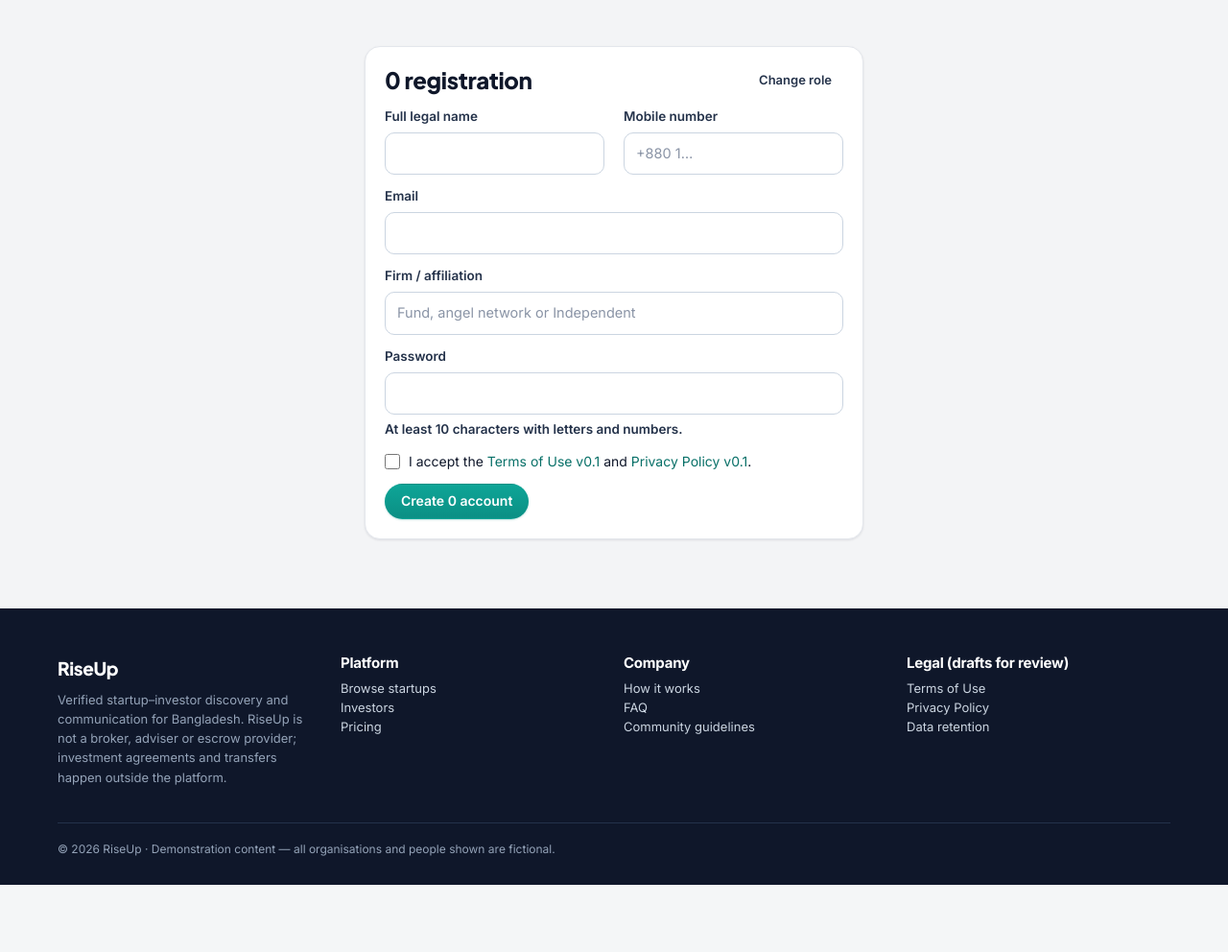
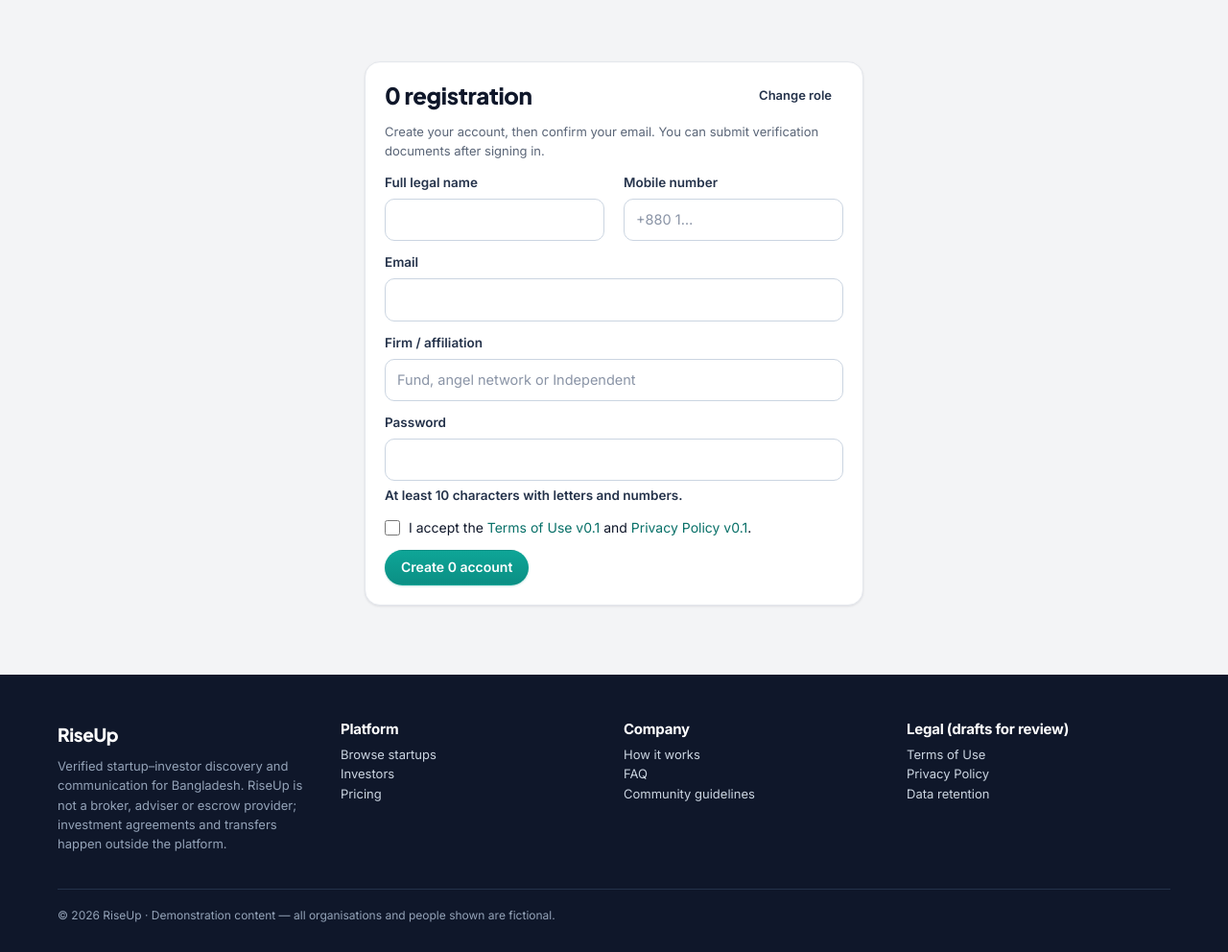
Before and after one commit to boshir-ahmmed/RiseUp, an ASP.NET Core app: template src/RiseUp.Web.UI/Views/Account/Register.cshtml in a window 1280 px wide. Shown: the part 65-1057 px from the top of the page at 96% size. Before the commit the page ends 987 px from the top, so only its background shows below. Run offline with ASP.NET Core 8, Linux system fonts and the light colour scheme; the template is opened without the code that fills it, so the values that code supplies are empty; the project's own start-up code is not run, and a stand-in starts its controllers and pages; some libraries are stand-ins or nearby versions.

Commit message:
Refresh the public homepage and account onboarding

```diff
--- a/src/RiseUp.Web.UI/Views/Account/CheckEmail.cshtml
+++ b/src/RiseUp.Web.UI/Views/Account/CheckEmail.cshtml
@@ -1,6 +1,6 @@
 @model string?
 @{ ViewData["Title"] = "Check your email"; }
 <section class="section" style="padding-top:48px"><div class="container" style="max-width:520px"><div class="card mk-card card-b">
-    <h1 style="font-size:24px">Check your email</h1><p>Your verification email is queued for delivery. You need to verify your email before signing in.</p>
+    <h1 style="font-size:24px">Check your email</h1><p>Your verification email is queued for delivery. You need to verify your email before signing in.</p><a class="btn btn-outline" href="/login#resend">Resend verification email</a>
     @if (Model is not null) { <div class="notice n-warn small">Development only — verification link: <a href="@Model">verify now</a></div> }
 </div></div></section>
--- a/src/RiseUp.Web.UI/Views/Account/Login.cshtml
+++ b/src/RiseUp.Web.UI/Views/Account/Login.cshtml
@@ -1,6 +1,6 @@
 @model LoginViewModel
 @{ ViewData["Title"] = "Sign in"; }
-<section class="section" style="padding-top:48px"><div class="container" style="max-width:460px">
+<section class="section onboarding"><div class="container" style="max-width:460px">
     <form class="card mk-card card-b stack" method="post" action="/login" asp-antiforgery="true">
         <h1 style="font-size:26px">Sign in</h1><p class="small muted">Founders, investors, team members and administrators.</p>
         <div asp-validation-summary="ModelOnly" class="notice n-danger"></div>
@@ -14,7 +14,7 @@
     </form>
 </div></section>
 
-<div class="container" style="max-width:560px"><details><summary>Resend verification email</summary>
+<div class="container" style="max-width:560px"><details id="resend"><summary>Resend verification email</summary>
     <form method="post" action="/account/resend-verification" asp-antiforgery="true" class="stack">
         <label class="field"><span>Account email</span><input class="input" type="email" name="email" autocomplete="email" required /></label>
         <button class="btn btn-outline">Send verification link</button>
--- a/src/RiseUp.Web.UI/Views/Account/Register.cshtml
+++ b/src/RiseUp.Web.UI/Views/Account/Register.cshtml
@@ -1,16 +1,18 @@
 @model RegisterViewModel
 @{ ViewData["Title"] = $"{Model.Role} registration"; }
-<section class="section" style="padding-top:48px"><div class="container" style="max-width:560px">
+<section class="section onboarding"><div class="container" style="max-width:560px">
     <form class="card mk-card card-b stack" method="post" action="/register" asp-antiforgery="true">
         <div class="row between"><h1 style="font-size:24px;margin:0">@Model.Role registration</h1><a class="btn btn-ghost btn-sm" href="/register">Change role</a></div>
-        <div asp-validation-summary="All" class="notice n-danger"></div>
+        <p class="small muted">Create your account, then confirm your email. You can submit verification documents after signing in.</p>
+        <div asp-validation-summary="ModelOnly" class="notice n-danger" role="alert"></div>
         <input type="hidden" asp-for="Role" />
-        <div class="grid g2"><label class="field"><span>Full legal name</span><input class="input" asp-for="FullName" autocomplete="name" /></label><label class="field"><span>Mobile number</span><input class="input" asp-for="Phone" placeholder="+880 1…" autocomplete="tel" /></label></div>
-        <label class="field"><span>Email</span><input class="input" asp-for="Email" autocomplete="email" /></label>
-        @if (Model.Role == PrimaryRole.Founder) { <label class="field"><span>Startup name</span><input class="input" asp-for="StartupName" /></label> }
-        else { <label class="field"><span>Firm / affiliation</span><input class="input" asp-for="Affiliation" placeholder="Fund, angel network or Independent" /></label> }
-        <label class="field"><span>Password</span><input class="input" asp-for="Password" autocomplete="new-password" /><span class="help"><span>At least 10 characters with letters and numbers.</span></span></label>
-        <label class="check"><input type="checkbox" asp-for="AcceptTerms" /> <span>I accept the <a href="/legal/terms">Terms of Use v@(BusinessRules.TermsVersion)</a> and <a href="/legal/privacy">Privacy Policy v@(BusinessRules.PrivacyVersion)</a>.</span></label>
+        <div class="grid g2"><label class="field"><span>Full legal name</span><input class="input" asp-for="FullName" autocomplete="name"  aria-describedby="FullName-error" /><span id="FullName-error" asp-validation-for="FullName" class="err"></span></label><label class="field"><span>Mobile number</span><input class="input" asp-for="Phone" placeholder="+880 1…" autocomplete="tel" type="tel" aria-describedby="Phone-error" /><span id="Phone-error" asp-validation-for="Phone" class="err"></span></label></div>
+        <label class="field"><span>Email</span><input class="input" asp-for="Email" autocomplete="email" type="email" aria-describedby="Email-error" /><span id="Email-error" asp-validation-for="Email" class="err"></span></label>
+        @if (Model.Role == PrimaryRole.Founder) { <label class="field"><span>Startup name</span><input class="input" asp-for="StartupName" required aria-describedby="StartupName-error" /><span id="StartupName-error" asp-validation-for="StartupName" class="err"></span></label> }
+        else { <label class="field"><span>Firm / affiliation</span><input class="input" asp-for="Affiliation" placeholder="Fund, angel network or Independent"  aria-describedby="Affiliation-error" /><span id="Affiliation-error" asp-validation-for="Affiliation" class="err"></span></label> }
+        <label class="field"><span>Password</span><input class="input" asp-for="Password" autocomplete="new-password"  aria-describedby="Password-error" /><span id="Password-error" asp-validation-for="Password" class="err"></span><span class="help"><span>At least 10 characters with letters and numbers.</span></span></label>
+        <label class="check"><input type="checkbox" asp-for="AcceptTerms" aria-describedby="terms-error" /> <span>I accept the <a href="/legal/terms">Terms of Use v@(BusinessRules.TermsVersion)</a> and <a href="/legal/privacy">Privacy Policy v@(BusinessRules.PrivacyVersion)</a>.</span></label>
+        <span id="terms-error" asp-validation-for="AcceptTerms" class="err"></span>
         <button class="btn btn-primary">Create @Model.Role account</button>
     </form>
 </div></section>
--- a/src/RiseUp.Web.UI/Views/Directory/Startups.cshtml
+++ b/src/RiseUp.Web.UI/Views/Directory/Startups.cshtml
@@ -22,7 +22,7 @@
         <nav class="row mt24" aria-label="Pagination" style="justify-content:center">
             @for (var p = 1; p <= Model.Result.TotalPages; p++)
             {
-                <a class="btn btn-sm @(p == Model.Result.Page ? "btn-dark" : "btn-outline")" aria-current="@(p == Model.Result.Page ? "page" : null)" href="/startups?Text=@q.Text&Industry=@q.Industry&Stage=@q.Stage&Sort=@q.Sort&Page=@p">@p</a>
+                <a class="btn btn-sm @(p == Model.Result.Page ? "btn-dark" : "btn-outline")" aria-current="@(p == Model.Result.Page ? "page" : null)" asp-controller="Directory" asp-action="Startups" asp-route-Text="@q.Text" asp-route-Industry="@q.Industry" asp-route-Stage="@q.Stage" asp-route-Sort="@q.Sort" asp-route-Page="@p">@p</a>
             }
         </nav>
     }
--- a/src/RiseUp.Web.UI/Views/Home/About.cshtml
+++ b/src/RiseUp.Web.UI/Views/Home/About.cshtml
@@ -1,8 +1,8 @@
 @{ ViewData["Title"] = "About"; }
 <section class="hero"><div class="container hero-grid">
     <div><span class="eyebrow">● Built for Bangladesh's startup ecosystem</span>
-        <h1>Meet investors who have been <span style="color:var(--teal)">verified</span>, not just signed up.</h1>
-        <p class="lead">RiseUp is a curated network where every founder and investor goes through manual identity and credential checks. Discover the right counterpart, send a considered pitch, and talk in one private, access-controlled group chat.</p>
+        <h1>A place for Bangladesh’s founders and investors to meet.</h1>
+        <p class="lead">Explore public profiles, check verification badges and learn what each member is looking for. When a pitch or invitation is accepted, both sides can talk in a private conversation.</p>
         <div class="row mt24"><a class="btn btn-primary btn-lg" href="/register">Join as Founder or Investor</a><a class="btn btn-outline btn-lg" href="/startups">Browse startups</a></div>
         <div class="row mt24 small muted" style="gap:18px"><span>✓ Manual verification</span><span>✓ Contact details only after connection</span><span>✓ No investment advice or escrow</span></div>
     </div>
--- a/src/RiseUp.Web.UI/Views/Shared/_AppLayout.cshtml
+++ b/src/RiseUp.Web.UI/Views/Shared/_AppLayout.cshtml
@@ -17,6 +17,7 @@
     <link rel="stylesheet" href="~/css/site.css" asp-append-version="true" />
 </head>
 <body>
+    <a class="skip-main" href="#main">Skip to main content</a>
     @if (HostEnv.IsDevelopment())
     {
         <div class="devbar">DEVELOPMENT · SQLite demo database · sandbox AI, payments &amp; malware scanner · demo password <code>Demo#2026pass</code></div>
@@ -26,7 +27,7 @@
         <aside class="side" id="side" aria-label="Navigation">
             @await Component.InvokeAsync("Shell", new { part = "Side" })
         </aside>
-        <main class="main" id="main">
+        <main class="main" id="main" tabindex="-1">
             <button class="btn btn-outline btn-sm mtoggle" type="button" data-toggle="#side" style="margin-bottom:12px" aria-controls="side">☰ Menu</button>
             <partial name="_Flash" />
             @RenderBody()
--- a/src/RiseUp.Web.UI/Views/Shared/_Layout.cshtml
+++ b/src/RiseUp.Web.UI/Views/Shared/_Layout.cshtml
@@ -19,6 +19,7 @@
     <link rel="stylesheet" href="~/css/site.css" asp-append-version="true" />
 </head>
 <body>
+    <a class="skip-main" href="#main">Skip to main content</a>
     @if (HostEnv.IsDevelopment())
     {
         <div class="devbar">DEVELOPMENT · SQLite demo database · sandbox AI, payments &amp; malware scanner · demo password <code>Demo#2026pass</code></div>
@@ -42,14 +43,14 @@
                 <a href="/faq" class="@On("/faq")">FAQ</a>
             </nav>
             <div class="row h-actions" style="gap:8px;margin-left:auto">
-                <a class="btn btn-ghost btn-sm hide-m" href="/login">Sign in</a>
+                <a class="btn btn-ghost btn-sm" href="/login">Sign in</a>
                 <a class="btn btn-primary btn-sm" href="/register">Join RiseUp</a>
-                <button class="btn btn-outline btn-sm hamb" type="button" data-toggle="#pubnav" aria-label="Open menu" aria-controls="pubnav">☰</button>
+                <button class="btn btn-outline btn-sm hamb" type="button" data-toggle="#pubnav" aria-label="Main menu" aria-expanded="false" aria-controls="pubnav">☰</button>
             </div>
         </div>
     </header>
     }
-    <main id="main">
+    <main id="main" tabindex="-1">
         <partial name="_Flash" />
         @RenderBody()
     </main>
--- a/src/RiseUp.Web.UI/wwwroot/css/site.css
+++ b/src/RiseUp.Web.UI/wwwroot/css/site.css
@@ -12,7 +12,7 @@ html{scroll-padding-top:140px}
 input,textarea,select,button{color:inherit;font:inherit}
 input,textarea{caret-color:var(--teal-d)}
 input::placeholder,textarea::placeholder{color:#8A94A6;opacity:1}
-body{font-family:Inter,system-ui,-apple-system,"Segoe UI",Roboto,sans-serif;color:var(--ink);background:var(--canvas);font-size:15px;line-height:1.55;-webkit-font-smoothing:antialiased}
+body{font-family:Inter,"Noto Sans Bengali","Nirmala UI",system-ui,-apple-system,"Segoe UI",Roboto,sans-serif;color:var(--ink);background:var(--canvas);font-size:15px;line-height:1.55;-webkit-font-smoothing:antialiased}
 a{color:var(--teal-d);text-decoration:none}
 a:hover{text-decoration:underline}
 h1,h2,h3,h4{line-height:1.2;margin:0 0 .5em;letter-spacing:-.015em}
@@ -319,7 +319,7 @@ details>summary.linkbtn::-webkit-details-marker{display:none}
 /* ===================== v4 design system ===================== */
 :root{--canvas:#F3F4F6;--border:#E4E7EC;--ink:#0F172A;--teal:#0B8F84;--teal-d:#087068;--shadow:0 1px 2px rgba(16,24,40,.04),0 1px 3px rgba(16,24,40,.06);--shadow-h:0 10px 30px rgba(16,24,40,.10);--r:16px}
 body{background:var(--canvas)}
-h1,h2,h3,.brand,.prof-n,.pk-n,.pk-amt{font-family:"Plus Jakarta Sans",Inter,system-ui,sans-serif}
+h1,h2,h3,.brand,.prof-n,.pk-n,.pk-amt{font-family:"Plus Jakarta Sans",Inter,"Noto Sans Bengali","Nirmala UI",system-ui,sans-serif}
 .card{border-color:var(--border);border-radius:var(--r);box-shadow:var(--shadow)}
 .btn{border-radius:999px;font-weight:600;transition:background .15s,border-color .15s,box-shadow .15s,transform .05s}
 .btn:active{transform:translateY(1px)}
@@ -567,3 +567,20 @@ dialog.crop-dialog::backdrop{background:rgba(15,23,42,.55)}
 .match-card h3 a{color:var(--ink)}.match-card>.row:last-child{margin-top:auto}
 .package-progress progress{display:block;width:100%;height:.65rem;margin-top:16px;accent-color:#13786c}
 @media(max-width:640px){.studio-tabs{display:grid;grid-template-columns:1fr 1fr}.studio-tabs a{white-space:normal;padding:10px;text-align:center}}
+
+.public-intro{background:linear-gradient(115deg,#103b38,#14584f);color:white}
+.public-intro-inner{display:flex;align-items:center;justify-content:space-between;gap:28px;padding-block:clamp(26px,4vw,52px)}
+.public-intro h1{max-width:19ch;font-size:clamp(2rem,4.5vw,3.6rem);color:white;line-height:1.04}
+.public-intro p{max-width:59ch;color:#d7eae4}
+.intro-link,.intro-link:hover{color:#fff;font-weight:600}
+.intro-profile{display:flex;align-items:center;gap:14px;background:#f6fcf8;color:#17463f;padding:20px;border-radius:14px;min-width:min(290px,100%)}
+.intro-profile span span{display:block;font-size:.85rem}.intro-profile>span:last-child{margin-left:auto}
+.role-selection{max-width:820px}.onboarding{padding-top:clamp(24px,5vw,65px)}
+.role-choice{padding:24px;color:var(--ink);display:flex;flex-direction:column;align-items:start;gap:10px}
+.role-choice h2,.role-choice p{margin:0}.role-choice p{color:var(--muted)}.role-choice>span{margin-top:auto;padding-top:12px;color:var(--teal-d);font-weight:650}
+.role-choice:hover{border-color:var(--teal);text-decoration:none}.role-choice>svg{color:var(--teal-d)}
+.skip-main{position:fixed;top:8px;left:8px;z-index:200;background:#fff;color:#17463f;padding:10px 16px;transform:translateY(-175%)}
+.skip-main:focus{transform:none}
+.onboarding .err:empty{display:none}
+@media(max-width:760px){.public-intro-inner{display:grid;gap:16px}.intro-profile{padding:12px}.h-actions .btn{padding-inline:8px}}
+@media(prefers-reduced-motion:reduce){html{scroll-behavior:auto}*,*::before,*::after{animation-duration:.01ms!important;transition-duration:.01ms!important}}
```
Also changed, not shown: src/RiseUp.Web.UI/Views/Account/RegisterRole.cshtml (+5 -5 lines), src/RiseUp.Web.UI/Views/Home/Index.cshtml (+13 -6 lines).
